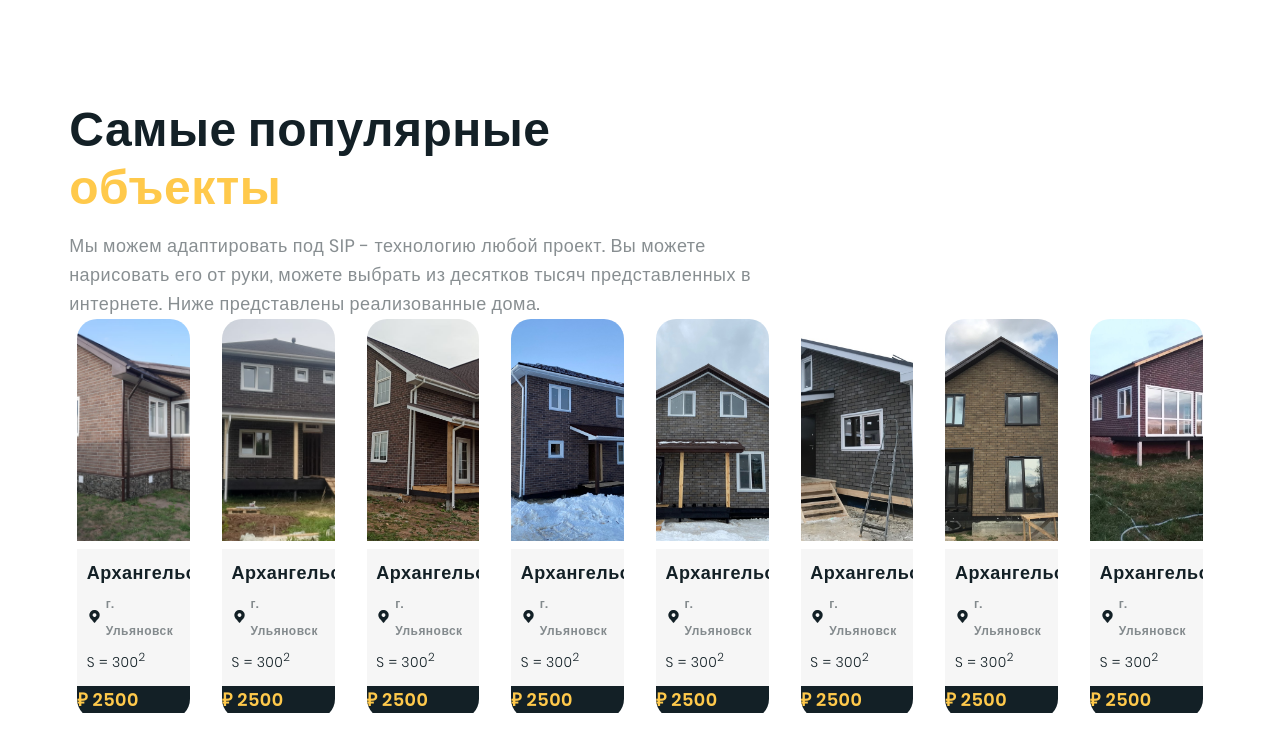
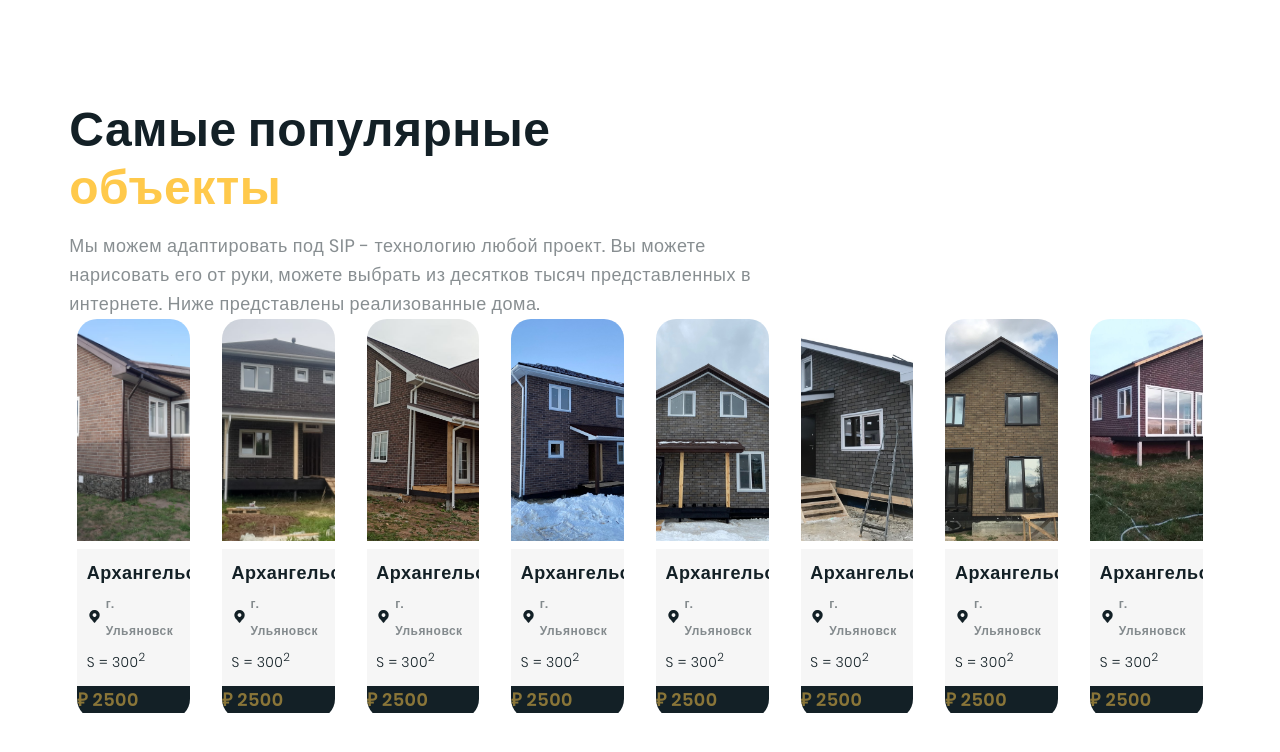
Before and after one commit to Werwllleh/Dhome, a Next.js app: page / in a window 1280 px wide. Shown: the part 2236-2988 px from the top of the page. Built offline with nearby package versions, Linux system fonts and the light colour scheme.

Commit message:
continue projects

```diff
--- a/src/components/Projects/Projects.module.css
+++ b/src/components/Projects/Projects.module.css
@@ -93,4 +93,6 @@
   color: #ffc94b;
   font-weight: 600;
   font-size: 18px;
+  opacity: 0.5;
+  transition: 0.5s;
 }
```
